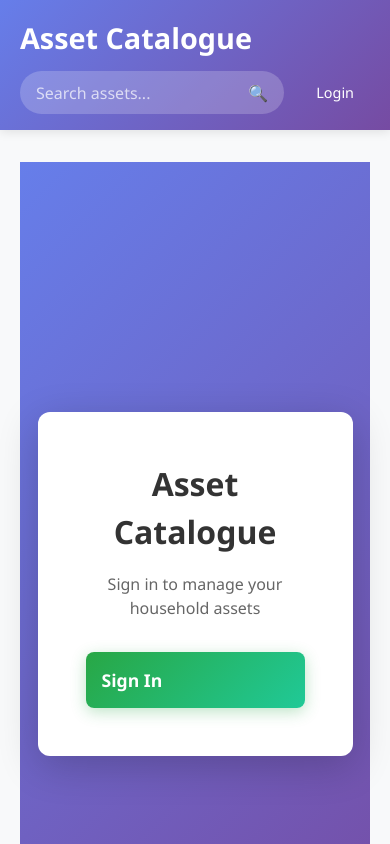
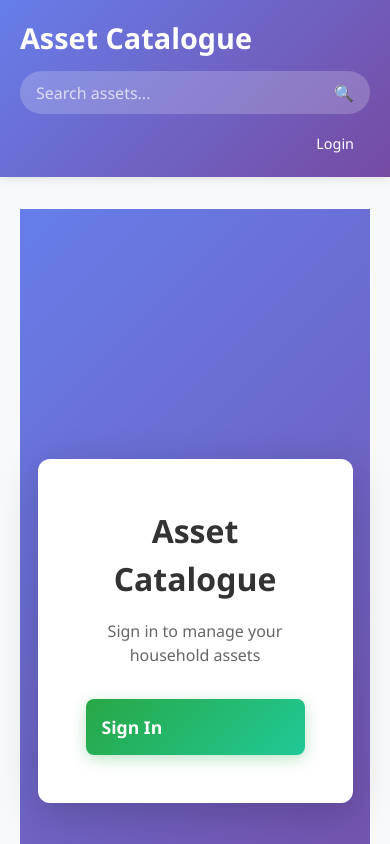
Before and after one commit to Adi-Slash/catalogue, a React (Vite) app in the folder source/: page /login in a window 390 px wide. Shown: the top 844 px of the page. Built offline with nearby package versions, Linux system fonts and the light colour scheme; no server answers.

Commit message:
Corrected login/logout button stacking.

```diff
--- a/source/src/App.css
+++ b/source/src/App.css
@@ -105,20 +105,19 @@
 @media (max-width: 768px) {
   .header-content {
     flex-direction: column;
-    align-items: flex-start;
+    align-items: stretch;
     gap: 0.75rem;
   }
 
   .nav-links {
     width: 100%;
-    justify-content: space-between;
-    gap: 1rem;
-    flex-wrap: wrap;
+    flex-direction: column;
+    align-items: stretch;
+    gap: 0.75rem;
   }
 
   .search-bar {
     margin-left: 0;
-    flex: 1;
     width: 100%;
     padding: 0.4rem 0.75rem;
   }
@@ -127,4 +126,9 @@
     width: 100%;
     min-width: 0;
   }
+
+  .login-button,
+  .login-btn {
+    align-self: flex-end;
+  }
 }
```
